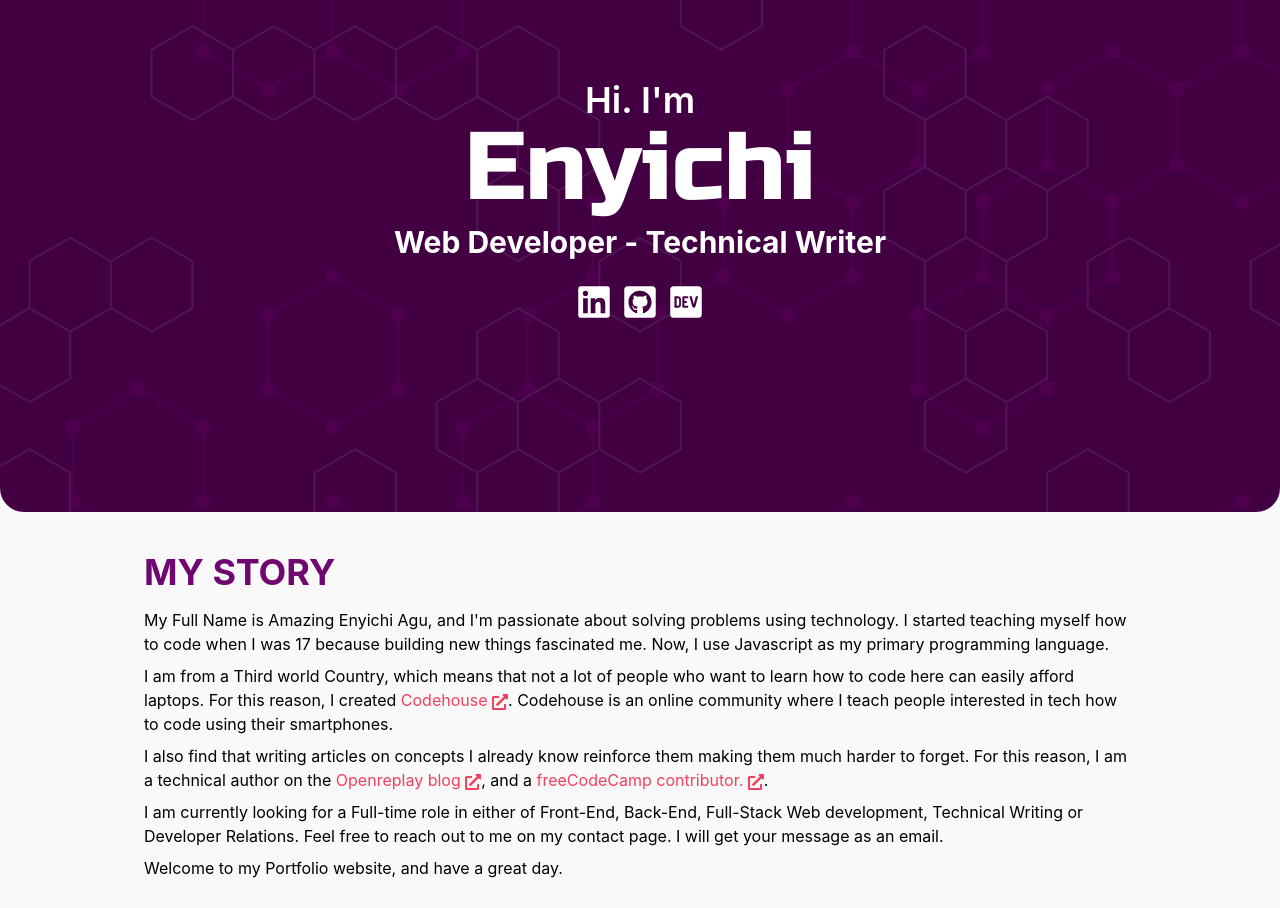
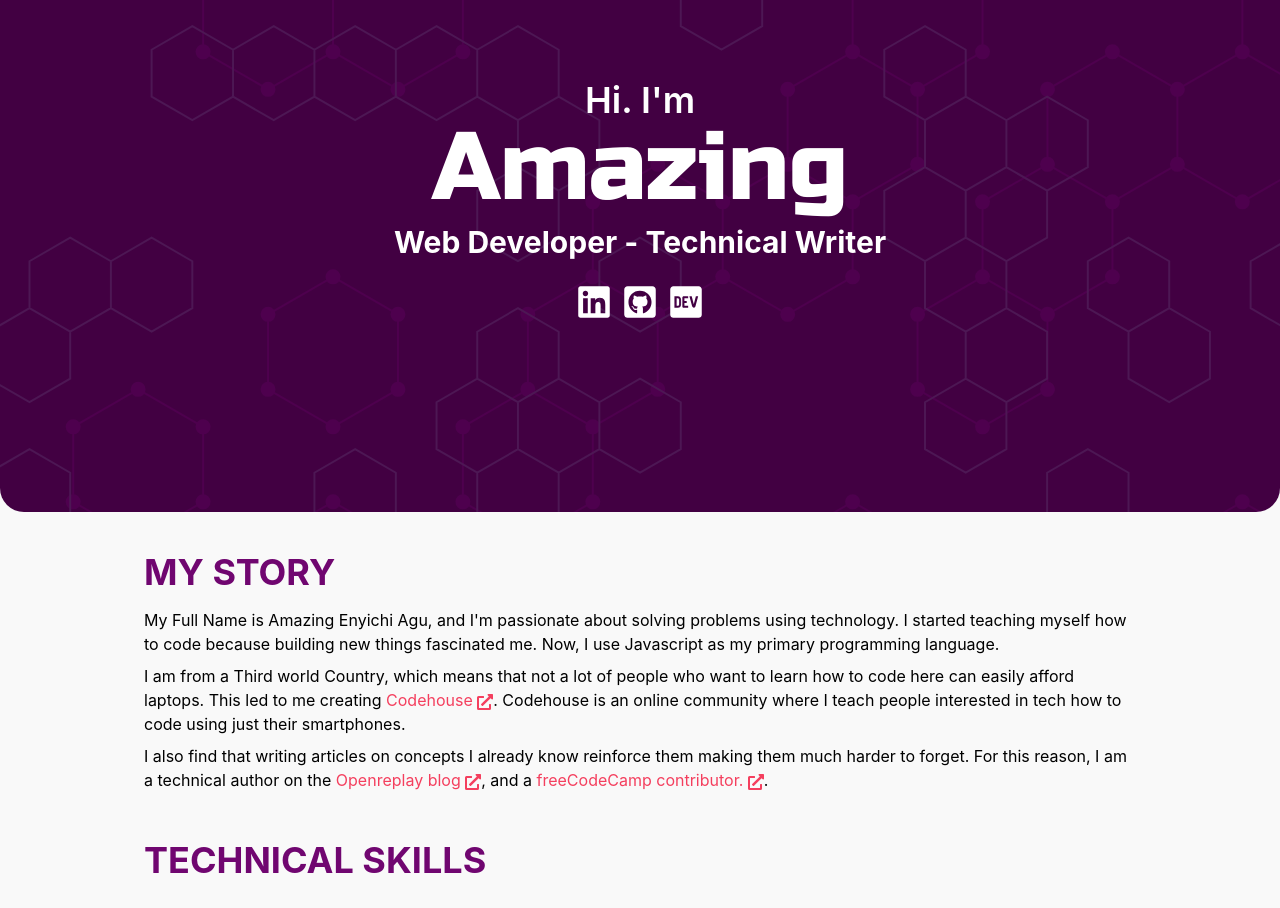
Before and after one commit to enyichiaagu/portfolio, a React (Create React App) app: page / in a window 1280 px wide. Shown: the part 160-1068 px from the top of the page. Built offline with nearby package versions, Linux system fonts and the light colour scheme.

Commit message:
Changed my story

```diff
--- a/src/pages/HomePage.jsx
+++ b/src/pages/HomePage.jsx
@@ -15,7 +15,7 @@ function HomePage() {
             <div className=''>
                 <div className='text-center mt-4 sm:mt-0'>
                     <span className="sm:text-4xl text-2xl font-semibold block">Hi. I'm</span>
-                    <span className='block text-5xl sm:text-8xl font-russo'>Enyichi</span>
+                    <span className='block text-5xl sm:text-8xl font-russo'>Amazing</span>
                     <span className='block mt-2 font-bold text-xl sm:text-3xl'>Web Developer - Technical Writer</span>
                 </div>
                 <div className='flex mt-6 w-32 justify-between mx-auto'>
@@ -35,11 +35,9 @@ function HomePage() {
             <div>
                 <Title text="My Story"/>
                 <div>
-                    <p className='my-2'>My Full Name is Amazing Enyichi Agu, and I'm passionate about solving problems using technology. I started teaching myself how to code when I was 17 because building new things fascinated me. Now, I use Javascript as my primary programming language.</p>
-                    <p className="my-2">I am from a Third world Country, which means that not a lot of people who want to learn how to code here can easily afford laptops. For this reason, I created <CustomLink to='https://www.youtube.com/channel/UCvpJno4cx0hxv7n5t707N7A' flow external>Codehouse</CustomLink>. Codehouse is an online community where I teach people interested in tech how to code using their smartphones.</p>
+                    <p className='my-2'>My Full Name is Amazing Enyichi Agu, and I'm passionate about solving problems using technology. I started teaching myself how to code because building new things fascinated me. Now, I use Javascript as my primary programming language.</p>
+                    <p className="my-2">I am from a Third world Country, which means that not a lot of people who want to learn how to code here can easily afford laptops. This led to me creating <CustomLink to='https://www.youtube.com/channel/UCvpJno4cx0hxv7n5t707N7A' flow external>Codehouse</CustomLink>. Codehouse is an online community where I teach people interested in tech how to code using just their smartphones.</p>
                     <p className="my-2">I also find that writing articles on concepts I already know reinforce them making them much harder to forget. For this reason, I am a technical author on the <CustomLink to='https://blog.openreplay.com/authors/amazing-enyichi-agu' flow external>Openreplay blog</CustomLink>, and a <CustomLink to='https://www.freecodecamp.org/news/author/enyichi/' external flow>freeCodeCamp contributor.</CustomLink>.</p>
-                    <p className="my-2">I am currently looking for a Full-time role in either of Front-End, Back-End, Full-Stack Web development, Technical Writing or Developer Relations. Feel free to reach out to me on my contact page. I will get your message as an email.</p>
-                    <p className="my-2">Welcome to my Portfolio website, and have a great day.</p>
                 </div>
             </div>
 
```
